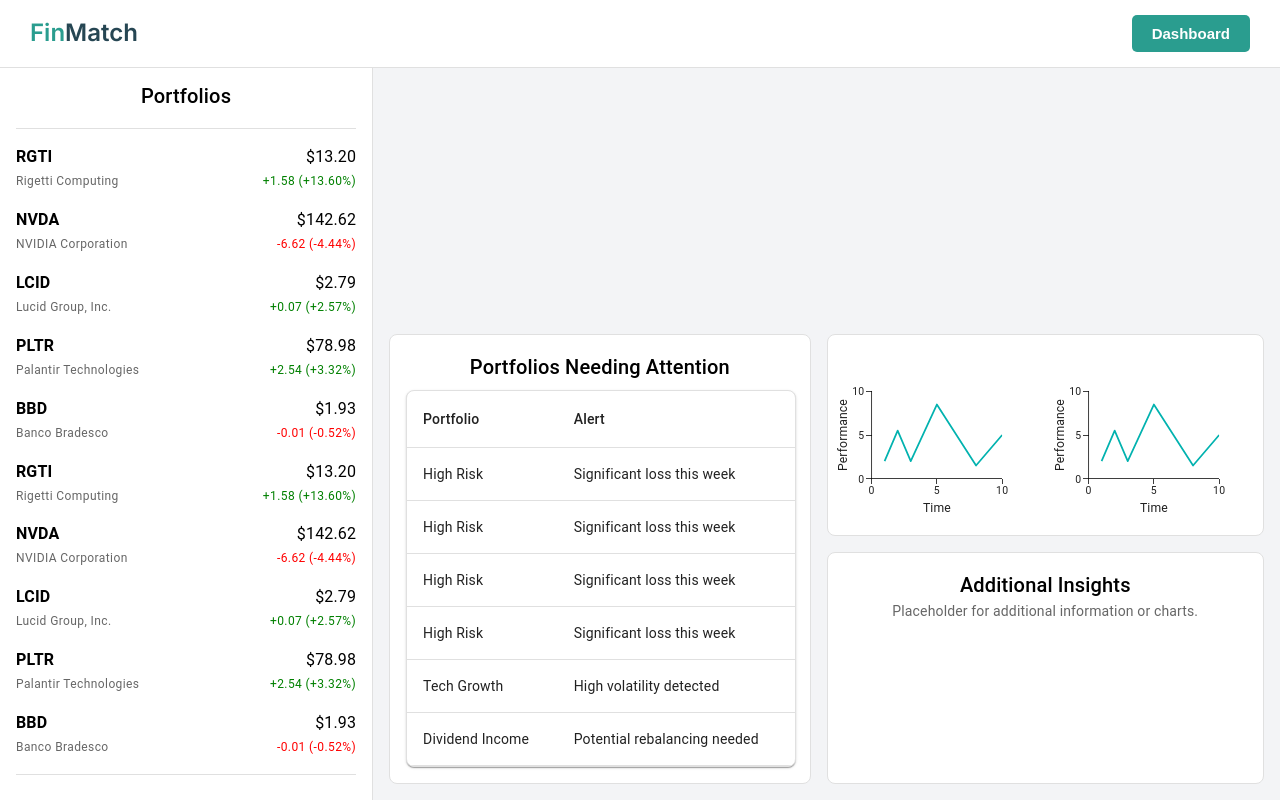
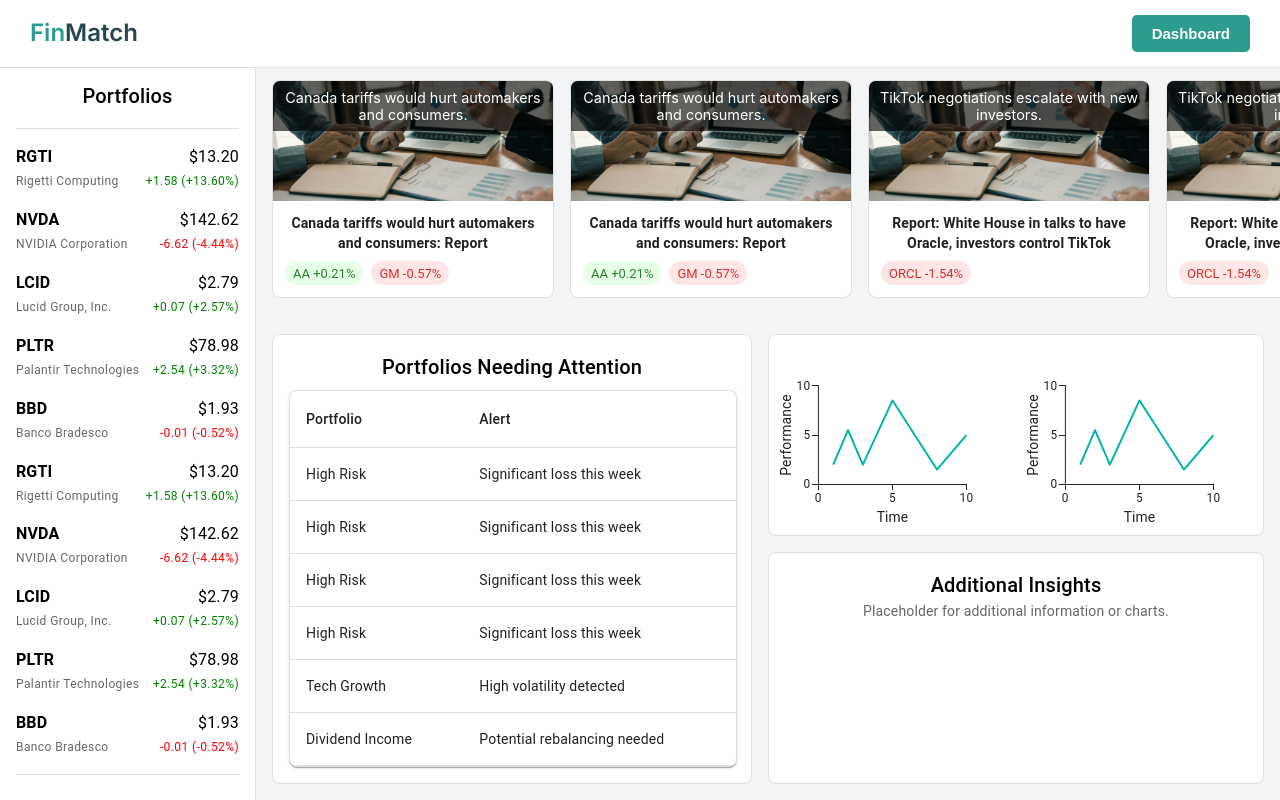
Before and after one commit to Andrew-J-Li/fin-match, a React (Create React App) app in the folder frontend/: page /dashboard in a window 1280 px wide. Built offline with nearby package versions, Linux system fonts and the light colour scheme; a web font is replaced by a local one.

Commit message:
update portfolio

```diff
--- a/frontend/src/pages/Dashboard.js
+++ b/frontend/src/pages/Dashboard.js
@@ -15,78 +15,129 @@ import {
 import Sidebar from "../components/Sidebar";
 import { LineChart } from "@mui/x-charts";
 import { PieChart, Pie, Cell, ResponsiveContainer } from "recharts";
-import { useLocation } from "react-router-dom"; // Import useLocation hook
+import { useLocation, useNavigate } from "react-router-dom"; // Import useLocation hook
 
 export default function Dashboard() {
-  const [news, setNews] = useState([]);
+  // const [news, setNews] = useState([]);
+  const navigate = useNavigate();
   const [alerts, setAlerts] = useState([
     {
       portfolio: "High Risk",
       alert: "Significant loss this week",
-      data: [30, 20, 50],
+      portfolio_id: 35,
     },
     {
       portfolio: "High Risk",
       alert: "Significant loss this week",
-      data: [25, 50, 25],
+      portfolio_id: 35,
     },
     {
       portfolio: "High Risk",
       alert: "Significant loss this week",
-      data: [20, 60, 30],
+      portfolio_id: 35,
     },
     {
       portfolio: "High Risk",
       alert: "Significant loss this week",
-      data: [40, 30, 30],
+      portfolio_id: 35,
     },
     {
       portfolio: "Tech Growth",
       alert: "High volatility detected",
-      data: [50, 25, 25],
+      portfolio_id: 35,
     },
     {
       portfolio: "Dividend Income",
       alert: "Potential rebalancing needed",
-      data: [20, 40, 40],
+      portfolio_id: 35,
     },
   ]);
   const [selectedData, setSelectedData] = useState(alerts[0].data);
   const [advisorId, setAdvisorId] = useState(null);
 
   const location = useLocation(); // Get the current location object
+  const news = [
+    {
+      title: "Canada tariffs would hurt automakers and consumers: Report",
+      source: "Yahoo Finance",
+      time: "34 minutes ago",
+      tickers: [
+        { symbol: "AA", performance: "+0.21%" },
+        { symbol: "GM", performance: "-0.57%" },
+      ],
+      summary: "Canada tariffs would hurt automakers and consumers.",
+      image: require("../assets/finadvisor.png"),
+    },
+    {
+      title: "Canada tariffs would hurt automakers and consumers: Report",
+      source: "Yahoo Finance",
+      time: "34 minutes ago",
+      tickers: [
+        { symbol: "AA", performance: "+0.21%" },
+        { symbol: "GM", performance: "-0.57%" },
+      ],
+      summary: "Canada tariffs would hurt automakers and consumers.",
+      image: require("../assets/finadvisor.png"),
+    },
+    {
+      title:
+        "Report: White House in talks to have Oracle, investors control TikTok",
+      source: "Reuters",
+      time: "1 hour ago",
+      tickers: [{ symbol: "ORCL", performance: "-1.54%" }],
+      summary: "TikTok negotiations escalate with new investors.",
+      image: require("../assets/finadvisor.png"),
+    },
+    {
+      title:
+        "Report: White House in talks to have Oracle, investors control TikTok",
+      source: "Reuters",
+      time: "1 hour ago",
+      tickers: [{ symbol: "ORCL", performance: "-1.54%" }],
+      summary: "TikTok negotiations escalate with new investors.",
+      image: require("../assets/finadvisor.png"),
+    },
+    {
+      title:
+        "Report: White House in talks to have Oracle, investors control TikTok",
+      source: "Reuters",
+      time: "1 hour ago",
+      tickers: [{ symbol: "ORCL", performance: "-1.54%" }],
+      summary: "TikTok negotiations escalate with new investors.",
+      image: require("../assets/finadvisor.png"),
+    },
+  ];
+  // useEffect(() => {
+  //   // Extract advisorId from URL query params (handle format like ?10)
+  //   const searchParams = location.search;
+  //   const id = searchParams.replace('?', ''); // Get the value after the '?' character
+  //   setAdvisorId(id);
 
-  useEffect(() => {
-    // Extract advisorId from URL query params (handle format like ?10)
-    const searchParams = location.search;
-    const id = searchParams.replace('?', ''); // Get the value after the '?' character
-    setAdvisorId(id);
-    console.log("Advisor ID:", id);
+  //   // Fetch news data if advisorId is present
+  //   if (id) {
+  //     const fetchNews = async () => {
+  //       try {
+  //         console.log("Fetching news data...");
+  //         const response = await fetch(`http://localhost:5001/advisors/${id}/news`);
+  //         console.log("Response:", response);
+  //         if (!response.ok) {
+  //           throw new Error("Failed to fetch news data");
+  //         }
+  //         const data = await response.json();
+  //         console.log("News data fetched:", data);
+  //         setNews(data);
+  //       } catch (error) {
+  //         console.error("Error fetching news:", error);
+  //       }
+  //     };
 
-    // Fetch news data if advisorId is present
-    if (id) {
-      const fetchNews = async () => {
-        try {
-          console.log("Fetching news data...");
-          const response = await fetch(`http://localhost:5001/advisors/${id}/news`);
-          console.log("Response:", response);
-          if (!response.ok) {
-            throw new Error("Failed to fetch news data");
-          }
-          const data = await response.json();
-          console.log("News data fetched:", data);
-          setNews(data);
-        } catch (error) {
-          console.error("Error fetching news:", error);
-        }
-      };
-
-      fetchNews();
-    }
-  }, [location.search]); // Depend on location.search to rerun on URL change
+  //     fetchNews();
+  //   }
+  // }, [location.search]); // Depend on location.search to rerun on URL change
 
   const handleRowClick = (data) => {
     setSelectedData(data);
+    navigate(`/portfolio?${data}`);
   };
 
   return (
@@ -219,7 +270,7 @@ export default function Dashboard() {
                   {alerts.map((alert, index) => (
                     <TableRow
                       key={index}
-                      onClick={() => handleRowClick(alert.data)}
+                      onClick={() => handleRowClick(alert.portfolio_id)}
                       sx={{
                         cursor: "pointer",
                         "&:hover": { backgroundColor: "#f0f0f0" },
--- a/frontend/src/pages/Portfolio.js
+++ b/frontend/src/pages/Portfolio.js
@@ -75,7 +75,9 @@ const Portfolio = () => {
         <Box
             sx={{
                 backgroundColor: "#f9f9f9",
-                padding: 3,
+                paddingTop: 10,
+                paddingX: 2,
+                paddingBottom: 2,
                 width: "100hw",
                 overflow: "hidden", // Prevent unwanted scrollbars
             }}
@@ -87,7 +89,6 @@ const Portfolio = () => {
                     justifyContent: "space-between",
                     gap: 2, // Spacing between cards
                     flexWrap: "wrap",
-                    paddingTop: 10,
                 }}
             >
                 <Card
```
